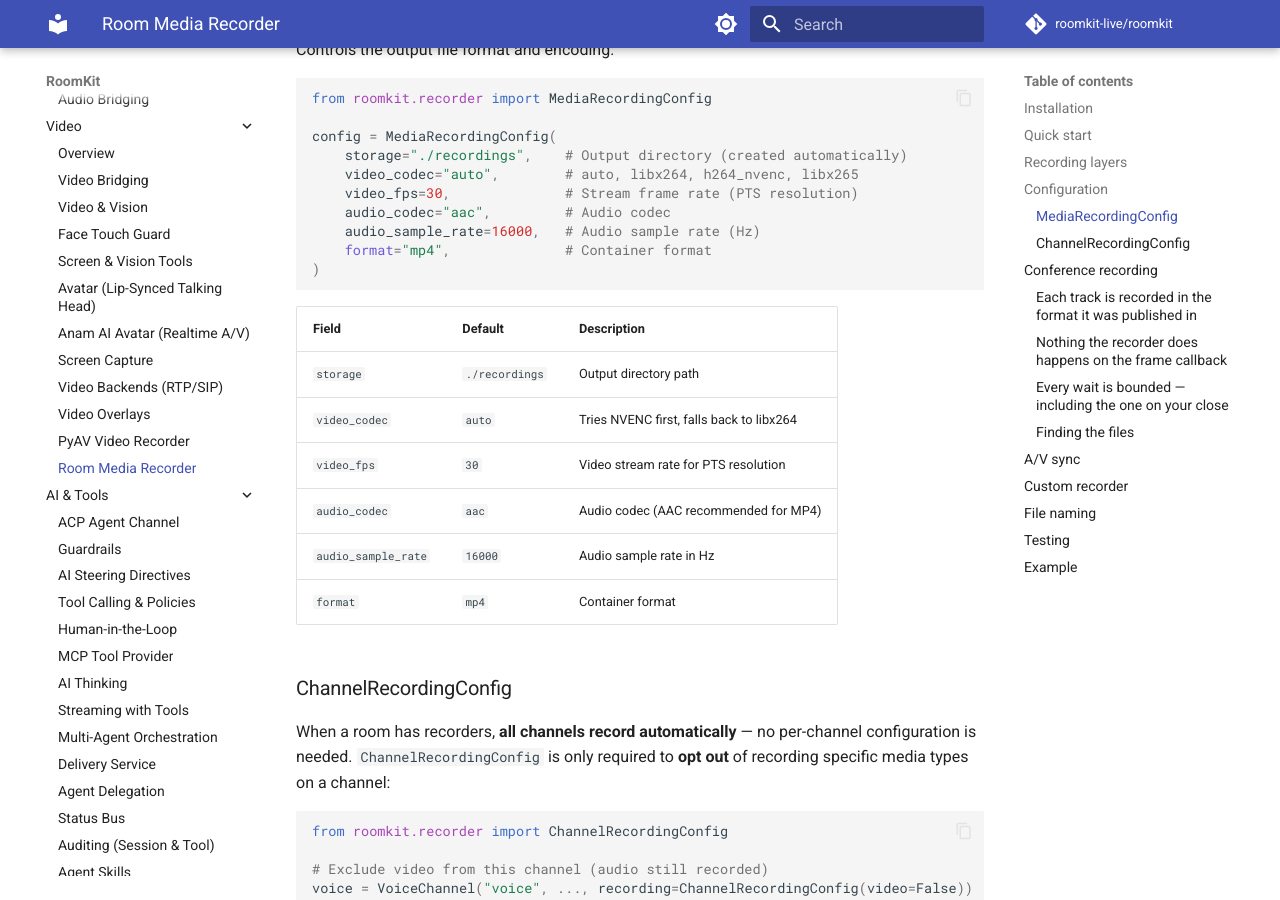
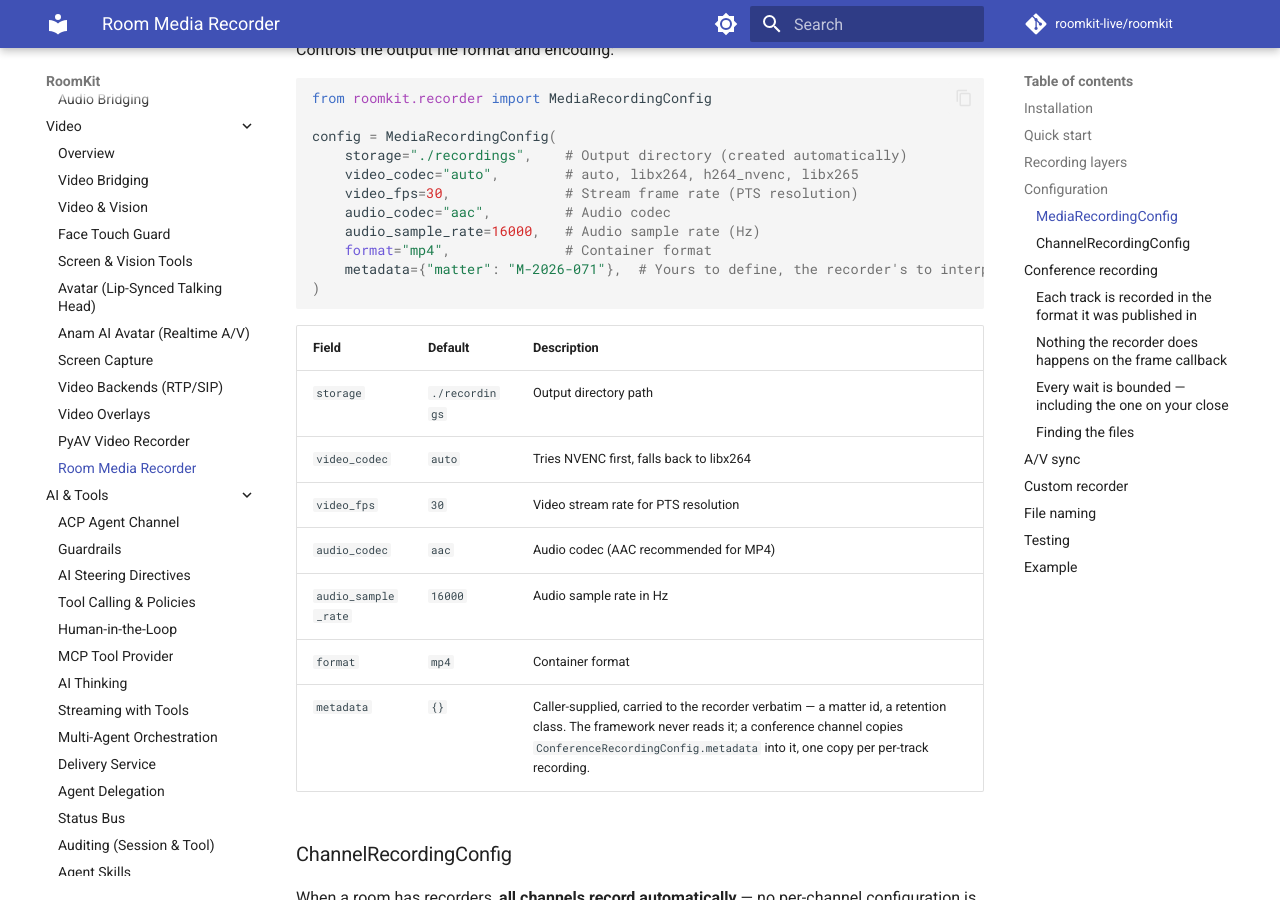
Before and after one commit to roomkit-live/roomkit-docs, an MkDocs documentation site: the page built from docs/guides/room-media-recorder.md, in a window 1280 px wide and 900 px high, scrolled down 1608 px. Built offline with MkDocs 1.6.1 and Material for MkDocs 9.7.7, drawn with Linux system fonts in a browser that asks for light colours; comment, search, counter and statistics services are not loaded.

Commit message:
docs(api,recorder): the conference errors join the errors page; MediaRecordingConfig.metadata documented
From the SFU review rounds: ConferenceAlreadyAttachedError and the other
conference errors were absent from the autodoc errors page, and the new
metadata field — caller-supplied, carried to the recorder verbatim, one
copy per per-track recording — was absent from the media recorder guide.

````diff
--- a/docs/guides/room-media-recorder.md
+++ b/docs/guides/room-media-recorder.md
@@ -70,6 +70,7 @@ config = MediaRecordingConfig(
     audio_codec="aac",         # Audio codec
     audio_sample_rate=16000,   # Audio sample rate (Hz)
     format="mp4",              # Container format
+    metadata={"matter": "M-2026-071"},  # Yours to define, the recorder's to interpret
 )
 ```
 
@@ -81,6 +82,7 @@ config = MediaRecordingConfig(
 | `audio_codec` | `aac` | Audio codec (AAC recommended for MP4) |
 | `audio_sample_rate` | `16000` | Audio sample rate in Hz |
 | `format` | `mp4` | Container format |
+| `metadata` | `{}` | Caller-supplied, carried to the recorder verbatim — a matter id, a retention class. The framework never reads it; a conference channel copies `ConferenceRecordingConfig.metadata` into it, one copy per per-track recording. |
 
 ### ChannelRecordingConfig
 
````
Also changed, not shown: docs/api/errors.md (+10 -0 lines).
